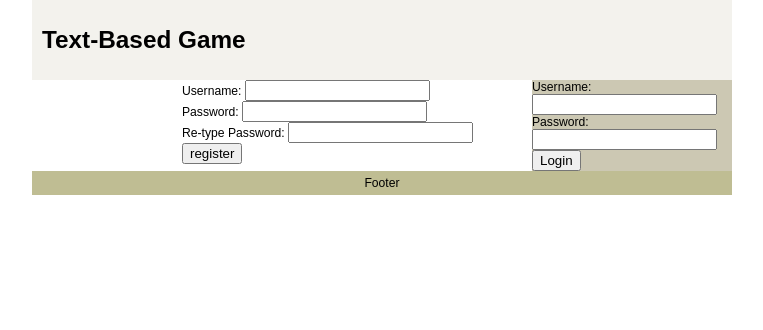
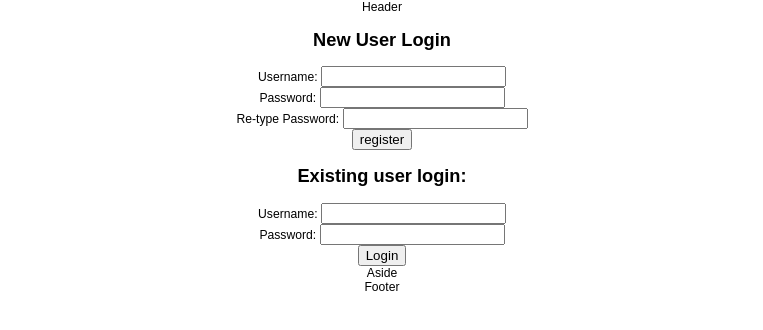
Before and after one commit to ViNguyen15/Avengers2017Section3, a PHP site: page /register.php in a window 1280 px wide. Shown: the top 330 px of the page, without its empty margins (258-1021 px from the left). Run offline with PHP 8.4, Linux system fonts and the light colour scheme.

Commit message:
HTML more organized

```diff
--- a/register.php
+++ b/register.php
@@ -5,12 +5,13 @@
 <meta http-equiv="content-type" content="text/html; charset=iso-8859-1">
 <link rel="stylesheet" type="text/css" href="styles.css?v=<?php echo time();?>" />
 </head>
+
 <body>
-<div id="container">
-<div id="header"><h1>Text-Based Game</h1></div>
-  <div id="wrapper">
-    <div id="content">
+<header>Header</header>
+<div id="main">
 
+<article>
+    <h2>New User Login</h2>
     <form action="function/create_user.php" method="post">
         Username: <input type="text" name="username"><br>
         Password: <input type="password" name="password"><br>
@@ -18,8 +19,17 @@
         <input type="submit" value="register">
     </form>
 
+</article>
+
+<nav>
+    <h2> Existing user login: </h2>
+    <form action="function/login.php" method="post">
+        Username: <input type="text" name="username"><br>
+        Password: <input type="password" name="password"><br>
+        <input type="submit" value="Login">
+    </form>
+
     <?php
-
     $i = 0;
 
     if (isset($_GET["error"])){
@@ -36,23 +46,17 @@
             echo "i equals 2";
             break;
     }
+    ?>
 
-        ?>
-    </div>
-  </div>
-  <div id="navigation">
+</nav>
+
+<aside>Aside</aside>
 
 </div>
-  <div id="extra">
-    <form action="function/login.php" method="post">
-        Username: <input type="text" name="username"><br>
-        Password: <input type="password" name="password"><br>
-        <input type="submit" value="Login">
-    </form>
-  </div>
-  <div id="footer">
-    <p>Footer</p>
-  </div>
-</div>
+
+<footer>Footer</footer>
+
 </body>
+
+
 </html>
```
Lines whose indentation alone changed are shown as unchanged.
